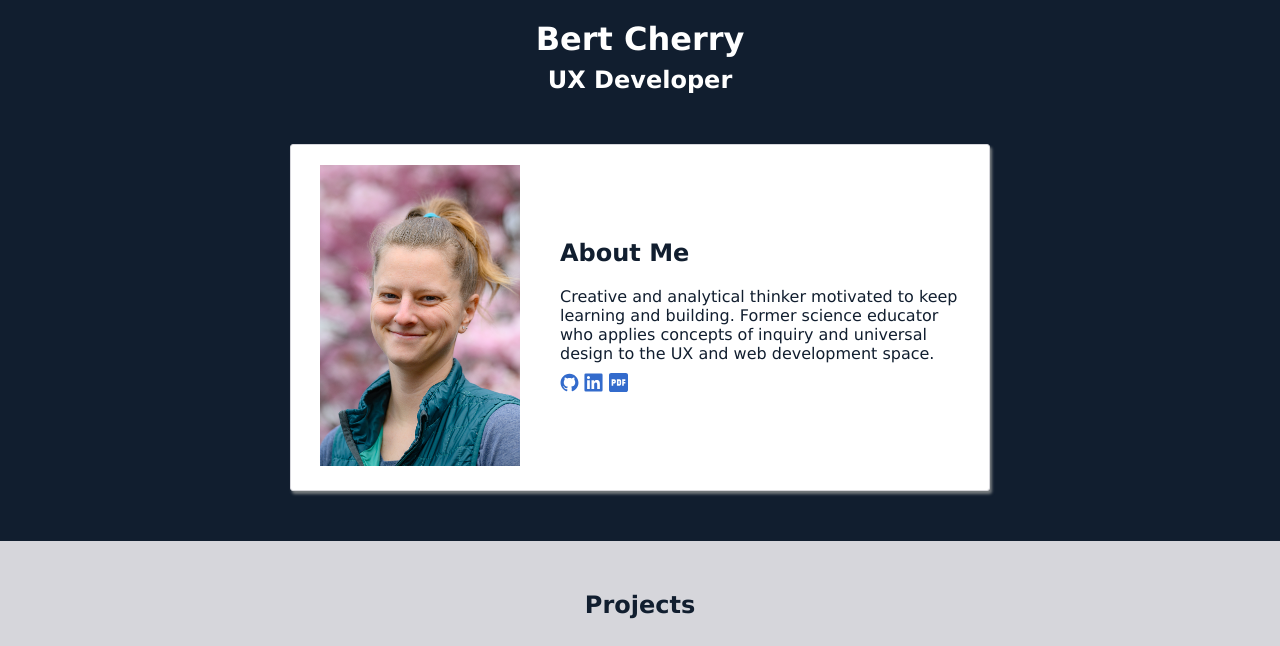
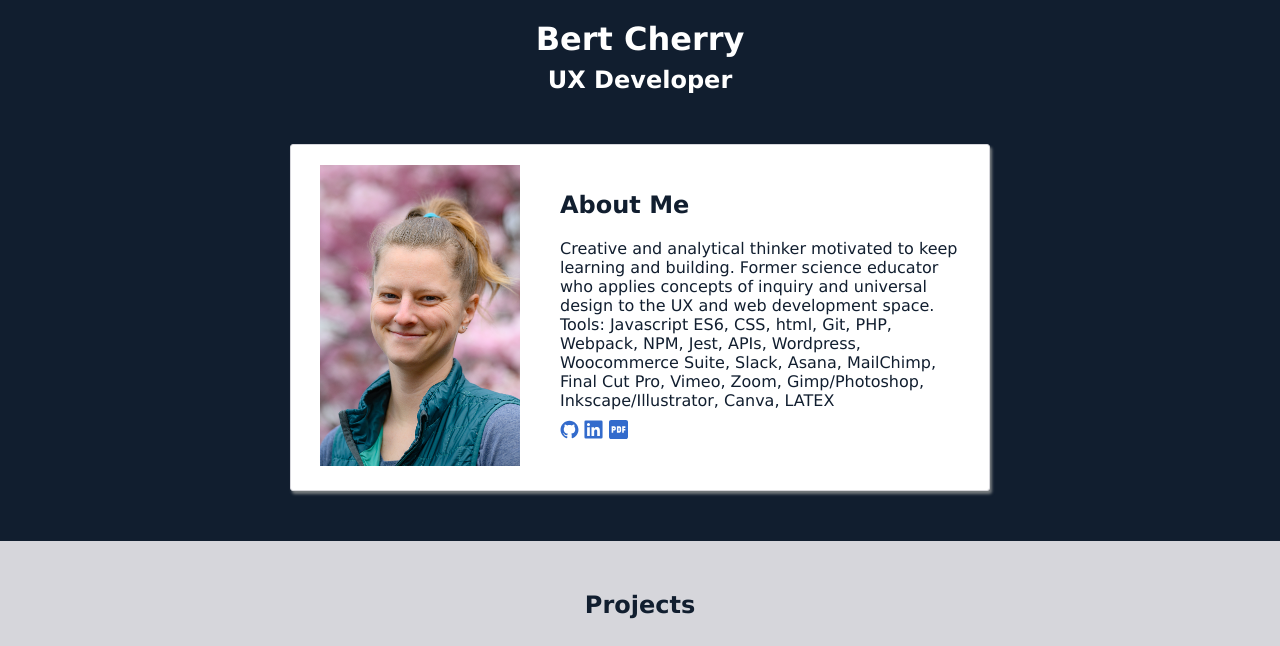
Before and after one commit to bertcherry/portfolio, a plain HTML site: page index.html in a window 1280 px wide. Shown: the top 646 px of the page. Drawn offline with Linux system fonts and the light colour scheme.

Commit message:
docs update bio

```diff
--- a/index.html
+++ b/index.html
@@ -20,7 +20,8 @@
             <div class="bio-info">
                 <h2>About Me</h2>
                 <div class="bio-description">
-                    Creative and analytical thinker motivated to keep learning and building. Former science educator who applies concepts of inquiry and universal design to the UX and web development space.
+                    <div>Creative and analytical thinker motivated to keep learning and building. Former science educator who applies concepts of inquiry and universal design to the UX and web development space.</div>
+                    <div>Tools: Javascript ES6, CSS, html, Git, PHP, Webpack, NPM, Jest, APIs, Wordpress, Woocommerce Suite, Slack, Asana, MailChimp, Final Cut Pro, Vimeo, Zoom, Gimp/Photoshop, Inkscape/Illustrator, Canva, LATEX </div>
                 </div>
                 <div class="bio-links">
                     <a href="https://github.com/bertcherry" aria-label="github" class="icon-container"><img src="github.svg" alt=""></a>
```
